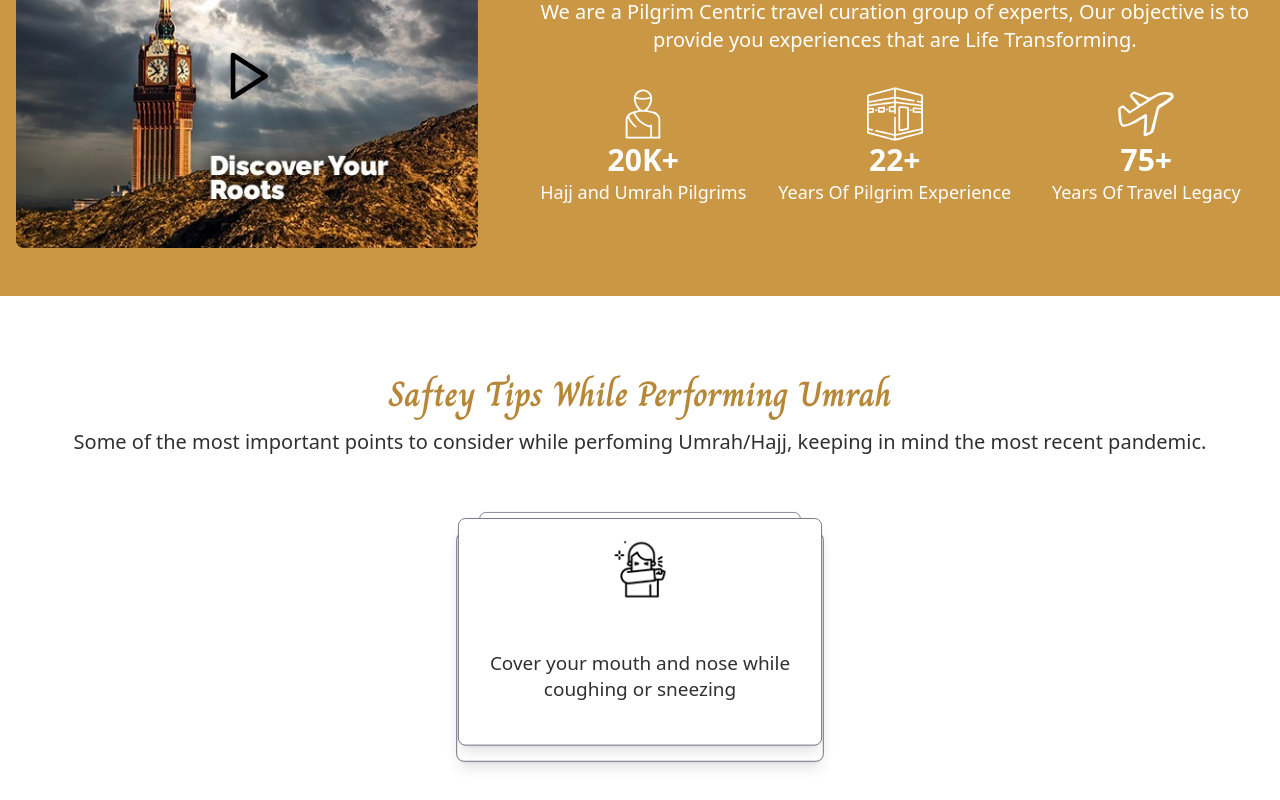
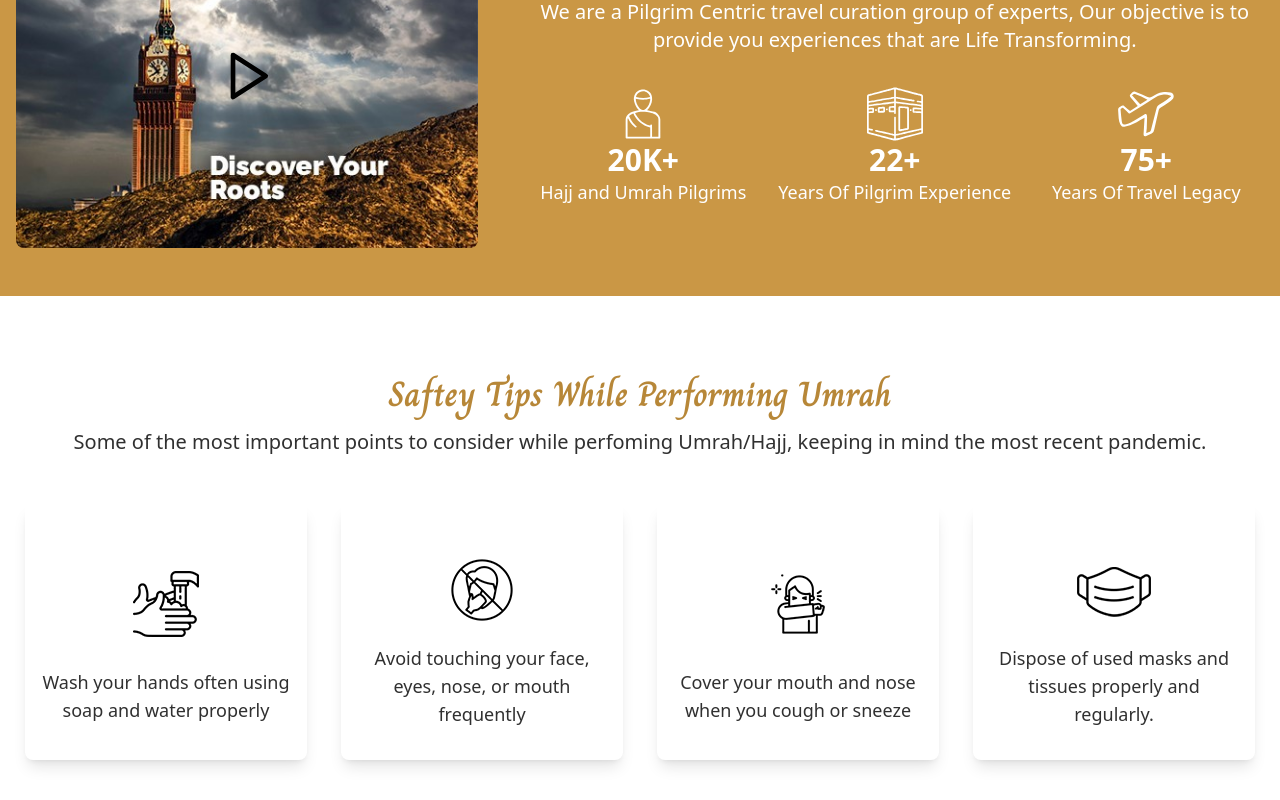
Before and after one commit to 0amirk/yts, a Next.js app: page / in a window 1280 px wide. Shown: the part 2507-3307 px from the top of the page. Built offline with nearby package versions, Linux system fonts and the light colour scheme.

Commit message:
Removed cardstack and updated precautions

```diff
--- a/app/Precautions.jsx
+++ b/app/Precautions.jsx
@@ -1,52 +1,47 @@
 "use client";
-"use client";
-import { CardStack } from "./components/card-stack";
-import { cn } from "./utils";
+import { useEffect } from "react";
 const Precautions = () => {
+  useEffect(() => {
+    const opacityIns = document.querySelectorAll(".precautions-opacity");
+
+    const observerOptions = {
+      root: null, // Use the viewport
+      threshold: 0.7, // Trigger when 10% of the element is visible
+    };
+
+    const observer = new IntersectionObserver((entries) => {
+      entries.forEach((entry) => {
+        if (entry.isIntersecting) {
+          entry.target.classList.add("show");
+        }
+      });
+    }, observerOptions);
+
+    opacityIns.forEach((opacityIn) => observer.observe(opacityIn));
+
+    // Cleanup the observer on component unmount
+    return () => observer.disconnect();
+  }, []);
   const CARDS = [
     {
       id: 0,
-      content: (
-        <div className="flex flex-col items-center group ">
-          <img src="/hands.png" />
-          <p className="mt-12 text-lg md:text-xl text-[#303030] group-hover:text-[#b78738] transition-all duration-300">
-            Wash your hands frequently with soap and water
-          </p>
-        </div>
-      ),
+      img: "/hands.png",
+      text: "Wash your hands often using soap and water properly",
     },
     {
       id: 1,
-      content: (
-        <div className="flex flex-col items-center group ">
-          <img src="/face.png" />
-          <p className="mt-12 text-lg md:text-xl text-[#303030] group-hover:text-[#b78738] transition-all duration-300">
-            Avoid touching your face as much as possible
-          </p>
-        </div>
-      ),
+      img: "/face.png",
+      text: "Avoid touching your face, eyes, nose, or mouth frequently",
     },
     {
       id: 2,
-      content: (
-        <div className="flex flex-col items-center group ">
-          <img src="/cover.png" />
-          <p className="mt-12 text-lg md:text-xl text-[#303030] group-hover:text-[#b78738] transition-all duration-300">
-            Cover your mouth and nose while coughing or sneezing
-          </p>
-        </div>
-      ),
+      img: "/cover.png",
+      text: "Cover your mouth and nose when you cough or sneeze",
     },
     {
       id: 3,
-      content: (
-        <div className="flex flex-col items-center group ">
-          <img src="/mask.png" />
-          <p className="mt-12 text-lg md:text-xl text-[#303030] group-hover:text-[#b78738] transition-all duration-300">
-            Discard disposable masks frequently
-          </p>
-        </div>
-      ),
+      img: "/mask.png",
+      text: "Dispose of used masks and tissues properly and regularly.",
     },
   ];
   return (
@@ -56,12 +51,27 @@ const Precautions = () => {
           <p className="text-[25px] md:text-[35px] font-semibold font-charm text-[#B78738]">
             Saftey Tips While Performing Umrah
           </p>
-          <p className="md:mb-20 mb-16 text-lg md:text-xl text-[#303030] mt-2 ">
+          <p className="md:mb-12 mb-6 text-lg md:text-xl text-[#303030] mt-2 ">
             Some of the most important points to consider while perfoming
             Umrah/Hajj, keeping in mind the most recent pandemic.
           </p>
-          <div className="flex justify-center w-full">
-            <CardStack items={CARDS} />
+          <div className="flex flex-wrap items-center justify-around w-full gap-4">
+            {CARDS.map((card, index) => {
+              return (
+                <div
+                  className="flex flex-col shadow-lg px-4 py-8 h-64 precautions-opacity max-w-[150px] sm:max-w-[250px] md:max-w-[300px] items-center justify-center rounded-lg group"
+                  key={index}
+                  style={{ transitionDelay: ` ${index * 0.5}` }}
+                >
+                  <div className="flex items-center justify-center w-20 h-20 md:w-32 md:h-32">
+                    <img src={card.img} />
+                  </div>
+                  <p className="text-sm md:text-lg text-[#303030] max-w-[250px] group-hover:text-[#b78738] transition-all duration-300">
+                    {card.text}
+                  </p>
+                </div>
+              );
+            })}
           </div>
         </div>
       </div>
--- a/app/components/card-stack.jsx
+++ /dev/null
@@ -1,54 +0,0 @@
-"use client";
-import { useEffect, useState } from "react";
-import { motion } from "framer-motion";
-
-let interval;
-
-export const CardStack = ({ items, offset, scaleFactor }) => {
-  const CARD_OFFSET = offset || 10;
-  const SCALE_FACTOR = scaleFactor || 0.06;
-  const [cards, setCards] = useState(items);
-
-  useEffect(() => {
-    startFlipping();
-
-    return () => clearInterval(interval);
-  }, []);
-  const startFlipping = () => {
-    interval = setInterval(() => {
-      setCards((prevCards) => {
-        const newArray = [...prevCards]; // create a copy of the array
-        newArray.unshift(newArray.pop()); // move the last element to the front
-        return newArray;
-      });
-    }, 3000);
-  };
-
-  return (
-    <div className="relative h-60 w-60 md:h-60 md:w-96">
-      {cards.map((card, index) => {
-        return (
-          <motion.div
-            key={card.id}
-            className="absolute flex flex-col justify-between p-4 bg-white border border-gray-500 rounded-lg shadow-lg w-60 h-60 md:h-60 md:w-96 "
-            style={{
-              transformOrigin: "top center",
-            }}
-            animate={{
-              top: index * -CARD_OFFSET,
-              scale: 1 - index * SCALE_FACTOR, // decrease scale for cards that are behind
-              zIndex: cards.length - index, //  decrease z-index for the cards that are behind
-            }}
-          >
-            <div className="font-normal text-[#303030]">{card.content}</div>
-            <div>
-              <p className="font-medium text-neutral-500 dark:text-white">
-                {card.name}
-              </p>
-            </div>
-          </motion.div>
-        );
-      })}
-    </div>
-  );
-};
--- a/app/globals.css
+++ b/app/globals.css
@@ -23,13 +23,6 @@ html {
   height: 100%;
 }
 
-/* .AboutHero {
-  background-image: url("/AboutUs/about.jpeg");
-  background-size: cover;
-  background-position: center;
-  background-repeat: no-repeat;
-  height: 100%;
-} */
 .AboutHero {
   background-image: url("/AboutUs/about.jpeg");
   background-size: cover;
@@ -64,6 +57,14 @@ html {
 .fade-in.show {
   opacity: 1; /* Fully visible */
   transform: translateY(0); /* Moves to its original position */
+}
+
+.precautions-opacity {
+  opacity: 0;
+  transition: opacity 0.8s ease-out;
+}
+.precautions-opacity.show {
+  opacity: 1; /* Fully visible */
 }
 
 @keyframes opacity-in {
```
